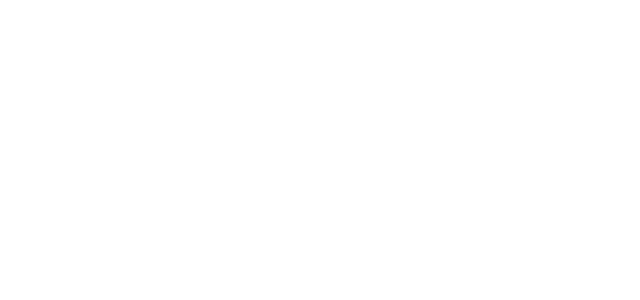
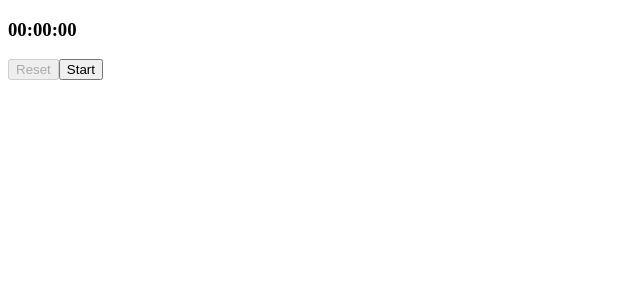
Before and after one commit to Shopify/eng-intern-assessment-react, a React app: page / in a window 1280 px wide. Shown: the top 300 px of the page, without its empty margins (0-640 px from the left). Built offline with nearby package versions, Linux system fonts and the light colour scheme.

Commit message:
Added stopwatch functionality

```diff
--- a/src/App.tsx
+++ b/src/App.tsx
@@ -1,7 +1,11 @@
 import React from 'react'
+import StopWatch from './components/StopWatch'
+
 
 export default function App() {
     return(
-        <div></div>
+        <div>
+            <StopWatch />
+        </div>
     )
 }
--- /dev/null
+++ b/src/components/Laps.tsx
@@ -0,0 +1,42 @@
+import React from "react";
+import { formatTime } from "../utils/formatTime";
+import './styles/Laps.css'
+
+interface Props {
+  laps: number[],
+  currentLapTime: number
+};
+
+const Laps: React.FC<Props> = ({ laps = [], currentLapTime }: Props) => {
+  return (
+    <div>
+
+      <ul >
+        {/* display current lap */}
+        {currentLapTime > 0 &&
+          <li>
+            <span>Lap {laps.length + 1} </span>
+            <span>{formatTime(currentLapTime)}</span>
+          </li>
+        }
+
+        {/* display lap history */}
+        <div className="laps-list">
+          {laps && laps.length > 0 ?
+            laps.map((lapTime: number, lapNum: number) => (
+              <li key={lapNum + 1}>
+                <span>Lap {lapNum + 1} </span>
+                <span>{formatTime(lapTime)}</span>
+              </li>
+            ))
+            :
+            null
+          }
+        </div>
+      </ul>
+    </div>
+  );
+}
+
+
+export default Laps;
--- /dev/null
+++ b/src/components/StopWatch.tsx
@@ -0,0 +1,76 @@
+import React, { useRef, useState } from 'react'
+import { formatTime } from '../utils/formatTime';
+import StopWatchButton from './StopWatchButton';
+import Laps from './Laps';
+
+export default function StopWatch() {
+
+    const [time, setTime] = useState<number>(0);
+    const [currentLap, setCurrentLap] = useState<number>(0);
+    const [isRunning, setIsRunning] = useState<boolean>(false);
+    const [laps, setLaps] = useState<number[]>([]);
+
+    let intervalRef = useRef(null);
+
+    const resetLaps = () => {
+        setLaps([])
+        setTime(0)
+        setCurrentLap(0);
+    }
+
+    const incrementTime = () => {
+        setTime((prev) => prev + 10);
+        setCurrentLap((prev) => prev + 10);
+    }
+
+    const activate = () => {
+        setIsRunning(true);
+    }
+
+    const unactivate = () => {
+        setIsRunning(false);
+    }
+
+
+    const startTimer = () => {
+        if (time === 0) {
+            resetLaps()
+        }
+
+        if (!isRunning) {
+            intervalRef.current = setInterval(() => { incrementTime() }, 10)
+            activate()
+        }
+    }
+
+    const stopTimer = () => {
+        clearInterval(intervalRef.current);
+        intervalRef.current = null;
+        unactivate()
+    }
+
+    const resetTimer = () => {
+        stopTimer()
+        resetLaps()
+    }
+
+    const newLap = () => {
+        setLaps([...laps, currentLap]);
+        setCurrentLap(0)
+    }
+
+    return(
+        <div>
+            <h3>{formatTime(time)}</h3>
+            <StopWatchButton
+                time={time}
+                isRunning={isRunning}
+                handleStartTimer={startTimer}
+                handleStopTimer={stopTimer}
+                handleResetTimer={resetTimer}
+                handleNewLap={newLap}
+            />
+            <Laps laps={laps} currentLapTime={currentLap} />
+        </div>
+    )
+}
--- /dev/null
+++ b/src/components/StopWatchButton.tsx
@@ -0,0 +1,31 @@
+import React from 'react'
+
+
+interface Props {
+    time: number,
+    handleStartTimer: () => void,
+    handleStopTimer: () => void,
+    handleResetTimer: () => void,
+    handleNewLap: () => void,
+    isRunning: boolean
+};
+
+export default function StopWatchButton({ time, handleStartTimer, handleStopTimer, handleResetTimer, handleNewLap, isRunning }: Props) {
+
+    return (
+        <div>
+            {!isRunning ? (
+                <>
+                    <button onClick={handleResetTimer} disabled={time < 1}>Reset</button>
+                    <button onClick={handleStartTimer}>Start</button>
+                </>
+            ) : (
+                <>
+                    <button onClick={handleNewLap}>Lap</button>
+                    <button onClick={handleStopTimer}> Stop</button>
+                </>
+            )}
+
+        </div>
+    )
+}
--- /dev/null
+++ b/src/components/styles/Laps.css
@@ -0,0 +1,4 @@
+.laps-list {
+    display: flex;
+    flex-direction: column-reverse;
+}
--- /dev/null
+++ b/src/utils/formatTime.ts
@@ -0,0 +1,22 @@
+const MS_IN_SECOND = 1000
+const MS_IN_MINUTE = 60 * MS_IN_SECOND;
+const MS_IN_HOUR = 60 * MS_IN_MINUTE;
+
+export const formatTime = (ms: number): string =>{
+
+    const hours = Math.floor(ms / MS_IN_HOUR);
+    const mins = Math.floor((ms % MS_IN_HOUR) / MS_IN_MINUTE);
+    const secs = Math.floor((ms % MS_IN_MINUTE) / MS_IN_SECOND);
+    const millisecs = Math.floor((ms % MS_IN_SECOND) / 10)
+
+    const formattedHours = hours.toString().padStart(2, '0');
+    const formattedMins = mins.toString().padStart(2, '0');
+    const formattedSecs = secs.toString().padStart(2, '0');
+    const formattedMs = millisecs.toString().padStart(2, '0');
+
+    const formattedTime = hours > 0 ?
+        `${formattedHours}:${formattedMins}:${formattedSecs}:${formattedMs}` :
+        `${formattedMins}:${formattedSecs}:${formattedMs}`;
+
+    return formattedTime;
+}
```
Also changed, not shown: src/StopWatch.tsx (deleted, +0 -7 lines), src/StopWatchButton.tsx (deleted, +0 -7 lines), src/components/styles/StopWatch.css (added), src/components/styles/StopWatchButton.css (added).
